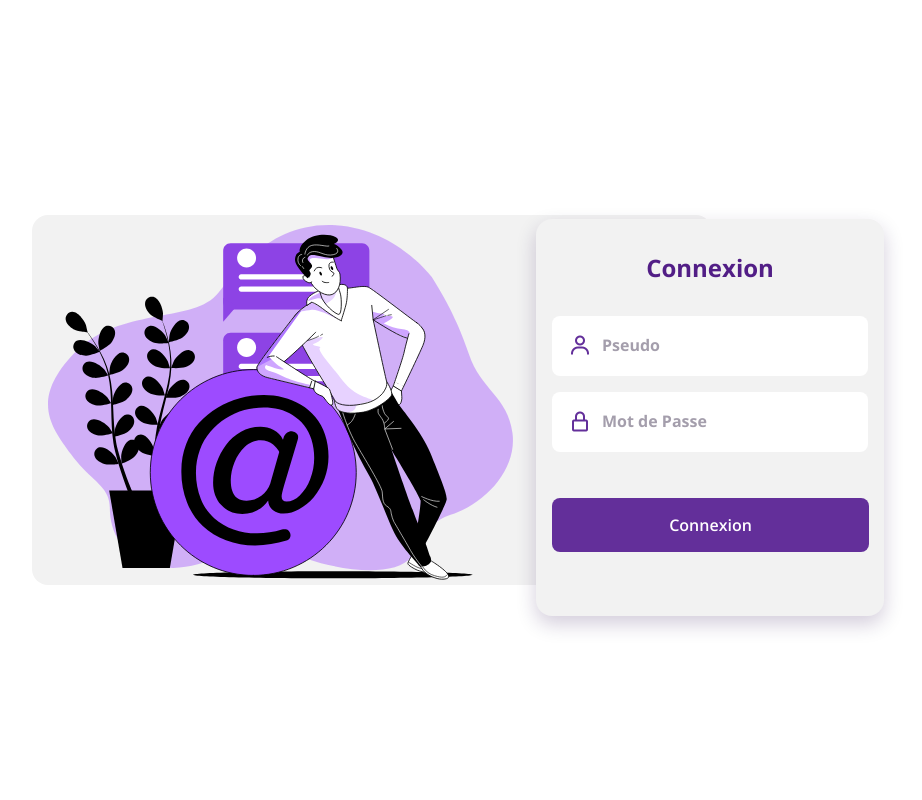
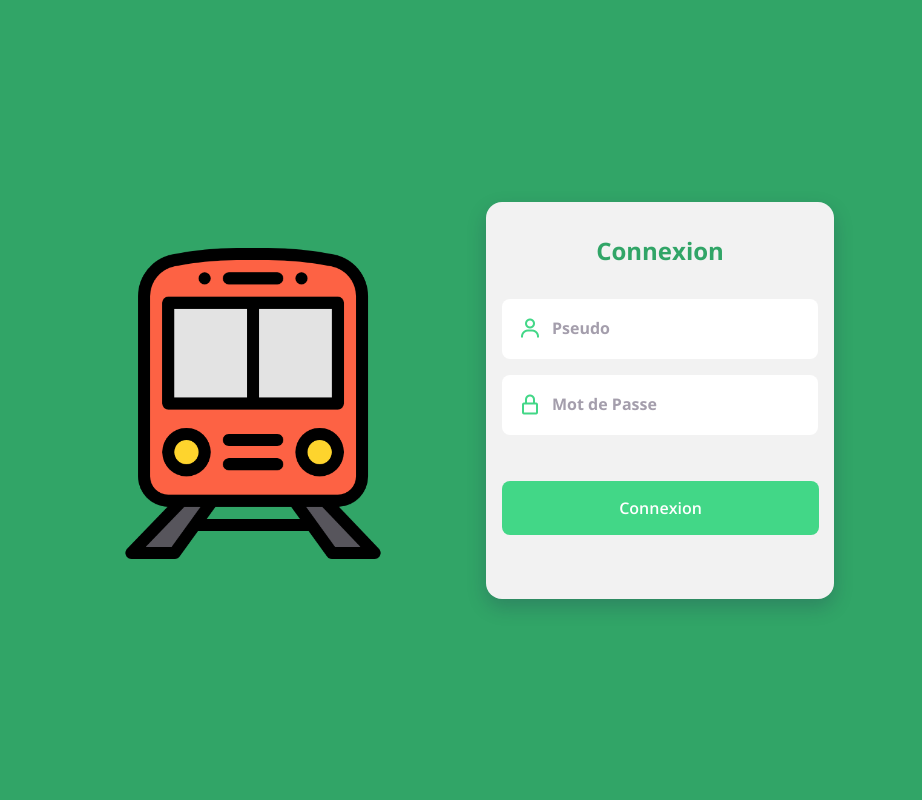
Before and after one commit to Its-SheldonDev/TrainStats, a PHP site: page / in a window 1280 px wide. Shown: the whole page, without its empty margins (174-1096 px from the left). Run offline with PHP 8.4, Linux system fonts and the light colour scheme.

Commit message:
Some changes on login page

```diff
--- a/desktop.ini
+++ b/desktop.ini
@@ -1,5 +1,5 @@
 [.ShellClassInfo]
-IconResource=D:\Images\Icons\train.ico,0
+IconResource=C:\Users\Sheldon\Pictures\Icons\train.ico,0
 [ViewState]
 Mode=
 Vid=
--- a/index.php
+++ b/index.php
@@ -10,29 +10,6 @@ require_once('./src/cfg/db.php');
 
 $login_error = "";
 
-// Gestion de l'inscription (register)
-if (isset($_POST['register'])) {
-    $username = $_POST['username'];
-    $email = $_POST['email'];
-    $password = $_POST['password'];
-
-    // Vérifier si l'utilisateur existe déjà
-    $check_query = "SELECT * FROM users WHERE username = '$username' OR email = '$email'";
-    $check_result = $conn->query($check_query);
-
-    if ($check_result->num_rows > 0) {
-        $login_error = "Ce nom d'utilisateur ou cet email existe déjà.";
-    } else {
-        // Insérer le nouvel utilisateur dans la base de données avec allowacces par défaut à "no"
-        $insert_query = "INSERT INTO users (username, email, password, allowacces) VALUES ('$username', '$email', '$password', 'no')";
-        if ($conn->query($insert_query) === TRUE) {
-            $login_error = "Inscription réussie. Vous pouvez maintenant vous connecter.";
-        } else {
-            $login_error = "Erreur lors de l'inscription : " . $conn->error;
-        }
-    }
-}
-
 // Gestion de la connexion (login)
 if (isset($_POST['login'])) {
     $username = $_POST['username'];
@@ -42,11 +19,9 @@ if (isset($_POST['login'])) {
     $result = $conn->query($sql);
 
     if ($result->num_rows > 0) {
-        // L'utilisateur existe dans la base de données, connexion réussie
         $_SESSION['username'] = $username;
-        header("Location: ./pages/home.php"); // Remplacez "dashboard.php" par la page de destination après la connexion réussie.
+        header("Location: ./pages/home.php");
     } else {
-        // L'utilisateur n'existe pas ou le mot de passe est incorrect
         $login_error = "Identifiants invalides. Veuillez réessayer.";
     }
 }
@@ -61,12 +36,12 @@ if (isset($_POST['login'])) {
     <meta name="robots" content="noindex, nofollow">
     <meta name="viewport" content="width=device-width, initial-scale=1, minimum-scale=1, maximum-scale=5">
     <meta name="format-detection" content="telephone=no">
-    <meta name="description" content="Le chat officiel des étudiants du lycée de l'Atlantique">
+    <meta name="description" content="TrainStats - Suivit de mes voyage en temps réel">
     <meta name="twitter:card" content="summary_large_image">
-    <meta name="twitter:title" content="Gochat — Connexion">
-    <meta name="twitter:description" content="Le chat officiel des étudiants du lycée de l'Atlantique">
+    <meta name="twitter:title" content="TrainStats — Connexion">
+    <meta name="twitter:description" content="TrainStats - Suivit de mes voyage en temps réel">
     <meta name="twitter:image" content="#">
-    <meta name="theme-color" content="#77ffc0">
+    <meta name="theme-color" content="#41D687">
     <!--=============== FAVICON ===============-->
     <link rel="icon" type="image/png" href="./src/img/main/favicon.png">
     <!--=============== BOXICONS ===============-->
@@ -97,7 +72,7 @@ if (isset($_POST['login'])) {
 <div class="login">
     <div class="login__content">
         <div class="login__img">
-            <img src="./src/img/login/img-login.svg" alt="Connexion Image">
+            <img src="./src/img/login/TrainStats.png" alt="Connexion Image">
         </div>
 
         <div class="login__forms">
@@ -127,7 +102,6 @@ if (isset($_POST['login'])) {
 </div>
 
 
-
 <!--=============== JS ===============-->
 <script src="./src/js/loader/main.js"></script>
 <script src="./src/js/loader/start.js"></script>
--- a/src/style/login/style.css
+++ b/src/style/login/style.css
@@ -3,11 +3,11 @@
 /*=============== VARIABLES CSS ===============*/
 :root{
     /*===== Colors =====*/
-    --first-color: #632f9a;
-    --first-color-dark: #521e86;
+    --first-color: hsl(148, 65%, 55%);
+    --first-color-dark: hsl(148, 54%, 42%);
     --first-color-light: #A49EAC;
     --first-color-lighten: #F2F2F2;
-    --body-color-remix: #F2F2F2;
+    --body-color: hsl(148, 54%, 42%);
 
     /*===== Font and typo =====*/
     --body-font: 'Open Sans', sans-serif;
@@ -216,9 +216,8 @@ img{
 
     .login__img {
         display: flex;
-        width: 680px;
-        height: 370px;
-        background-color: var(--first-color-lighten);
+        width: 580px;
+        height: 320px;
         border-radius: 1rem;
         padding-left: 1rem;
         overflow: hidden;
@@ -226,7 +225,7 @@ img{
     }
 
     .login__img img {
-        width: 70%;
+        width: 55%;
         margin-top: 1.5%;
     }
 
@@ -235,7 +234,7 @@ img{
     }
 
     .login__registre{
-        bottom: -2rem;
+        bottom: -15px;
     }
 
     .login__create{
```
Also changed, not shown: src/img/login/TrainStats.png (added), src/img/login/img-login.svg (deleted).
